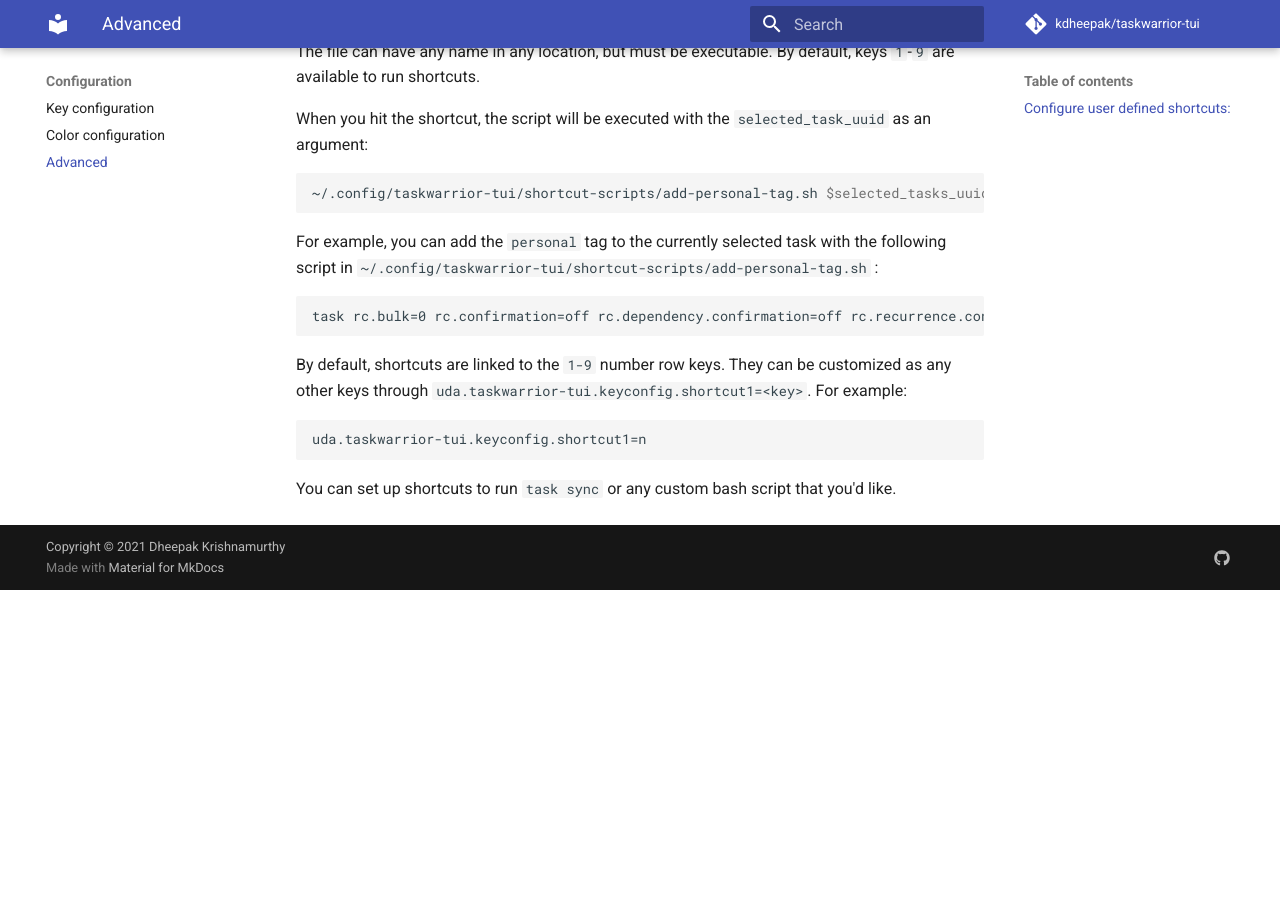
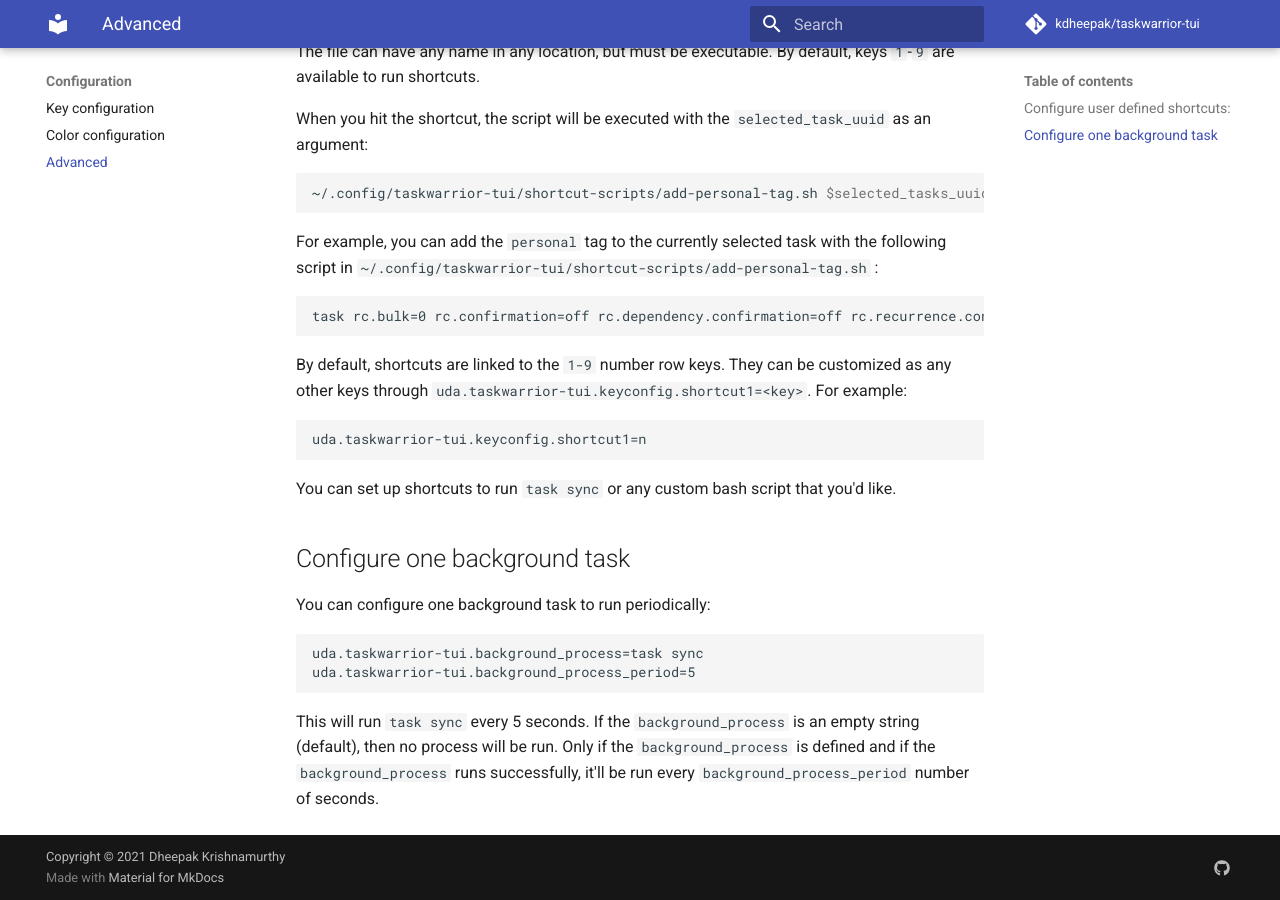
Before and after one commit to kdheepak/taskwarrior-tui, an MkDocs documentation site: the page built from docs/configuration/advanced.md, in a window 1280 px wide and 900 px high, scrolled down 885 px. Built offline with MkDocs 1.6.1 and Material for MkDocs 9.7.7, drawn with Linux system fonts in a browser that asks for light colours; comment, search, counter and statistics services are not loaded; before the commit the page ends 1475 px from its top, so only the background shows below that.

Commit message:
Add documentation

````diff
--- a/docs/configuration/advanced.md
+++ b/docs/configuration/advanced.md
@@ -58,3 +58,14 @@ uda.taskwarrior-tui.keyconfig.shortcut1=n
 ```
 
 You can set up shortcuts to run `task sync` or any custom bash script that you'd like.
+
+## Configure one background task
+
+You can configure one background task to run periodically:
+
+```plaintext
+uda.taskwarrior-tui.background_process=task sync
+uda.taskwarrior-tui.background_process_period=5
+```
+
+This will run `task sync` every 5 seconds. If the `background_process` is an empty string (default), then no process will be run. Only if the `background_process` is defined and if the `background_process` runs successfully, it'll be run every `background_process_period` number of seconds.
````
